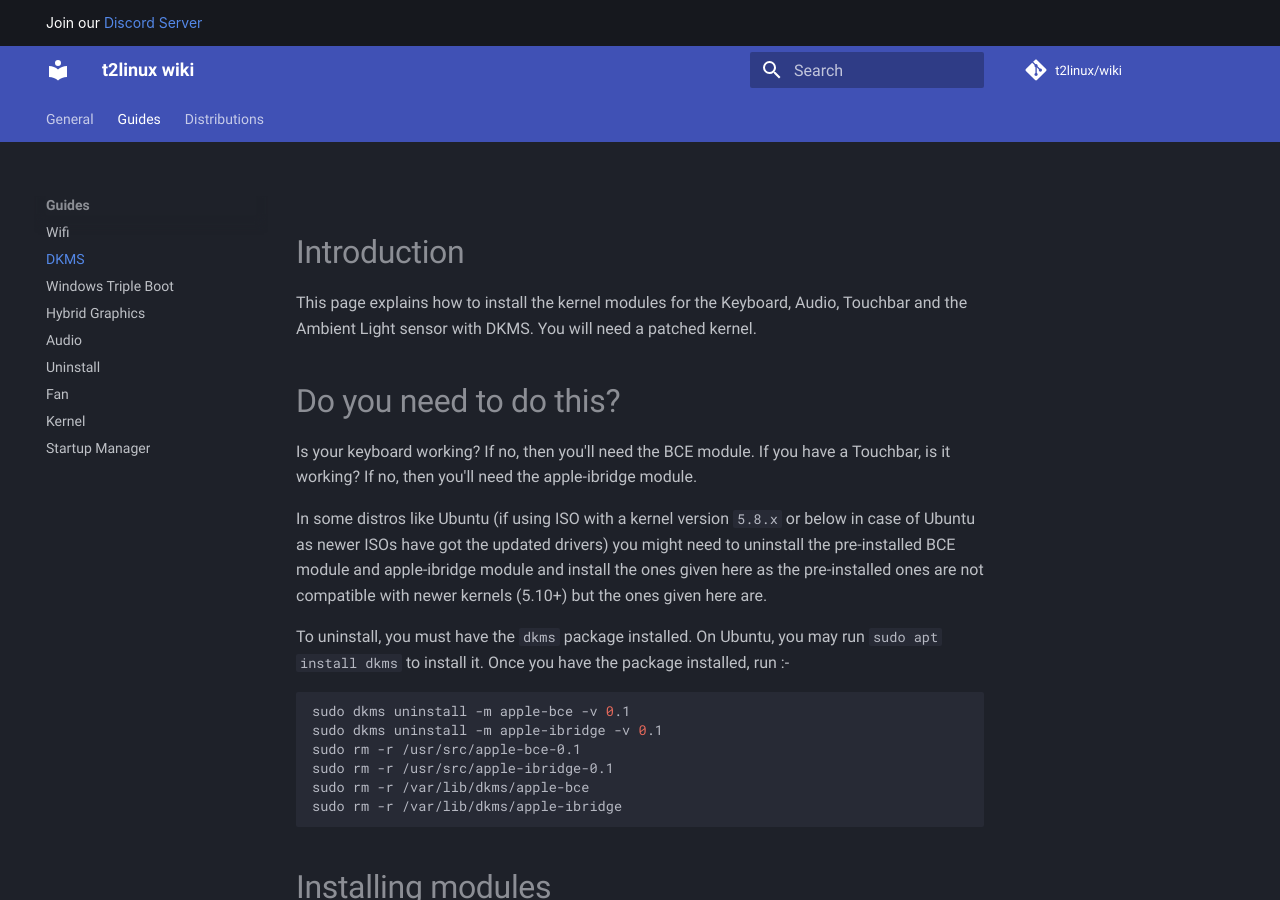
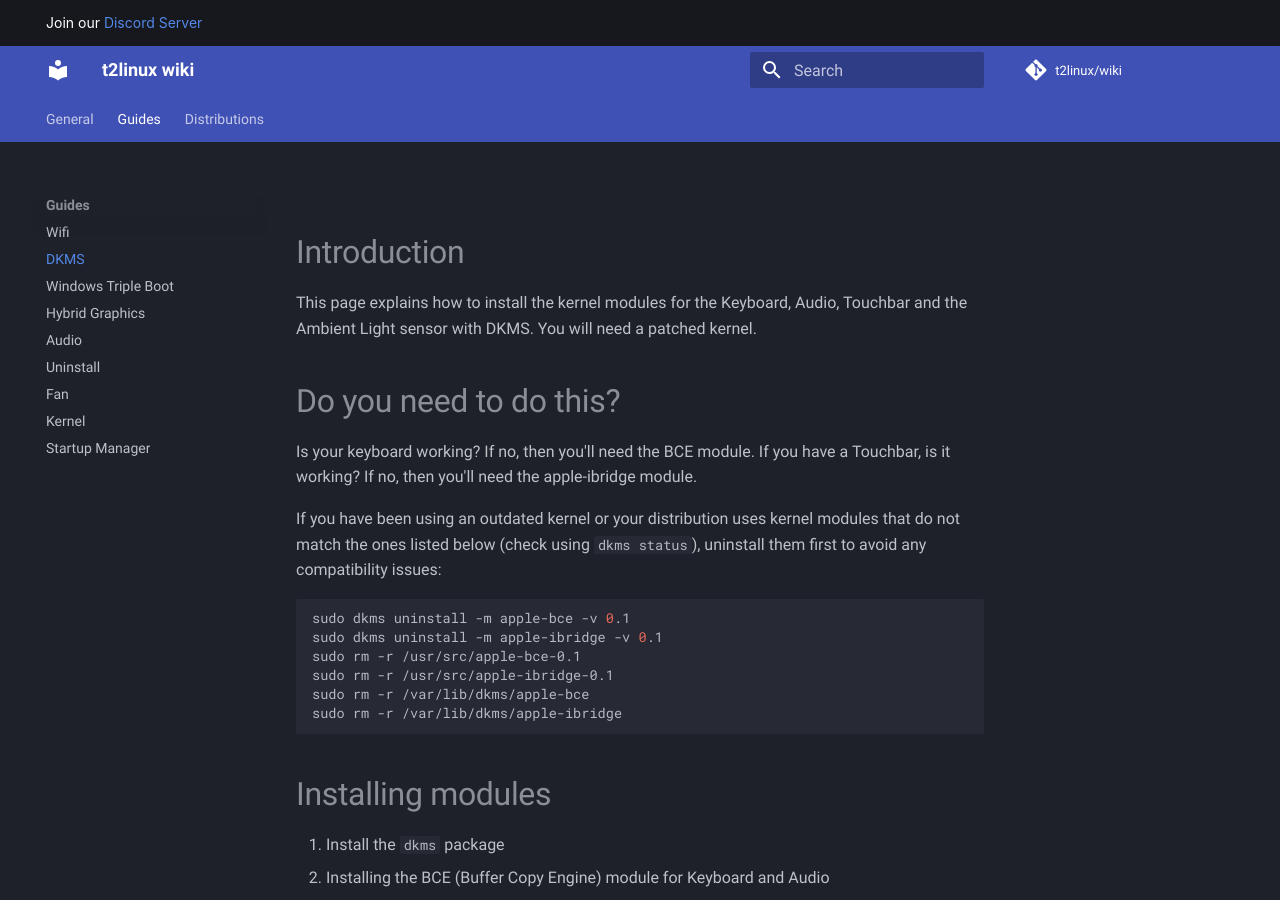
Before and after one commit to t2linux/wiki, an MkDocs documentation site: the page built from docs/guides/dkms.md, in a window 1280 px wide and 900 px high. Built offline with MkDocs 1.6.1 and Material for MkDocs 9.7.7, drawn with Linux system fonts in a browser that asks for light colours; comment, search, counter and statistics services are not loaded.

Commit message:
Guides: Simply cases in which to uninstall dkms modules first
See #84

````diff
--- a/docs/guides/dkms.md
+++ b/docs/guides/dkms.md
@@ -7,9 +7,7 @@ This page explains how to install the kernel modules for the Keyboard, Audio, To
 Is your keyboard working? If no, then you'll need the BCE module.
 If you have a Touchbar, is it working? If no, then you'll need the apple-ibridge module.
 
-In some distros like Ubuntu (if using ISO with a kernel version `5.8.x` or below in case of Ubuntu as newer ISOs have got the updated drivers) you might need to uninstall the pre-installed BCE module and apple-ibridge module and install the ones given here as the pre-installed ones are not compatible with newer kernels (5.10+) but the ones given here are.
-
-To uninstall, you must have the `dkms` package installed. On Ubuntu, you may run `sudo apt install dkms` to install it. Once you have the package installed, run :-
+If you have been using an outdated kernel or your distribution uses kernel modules that do not match the ones listed below (check using `dkms status`), uninstall them first to avoid any compatibility issues:
 
 ```sh
 sudo dkms uninstall -m apple-bce -v 0.1
````
